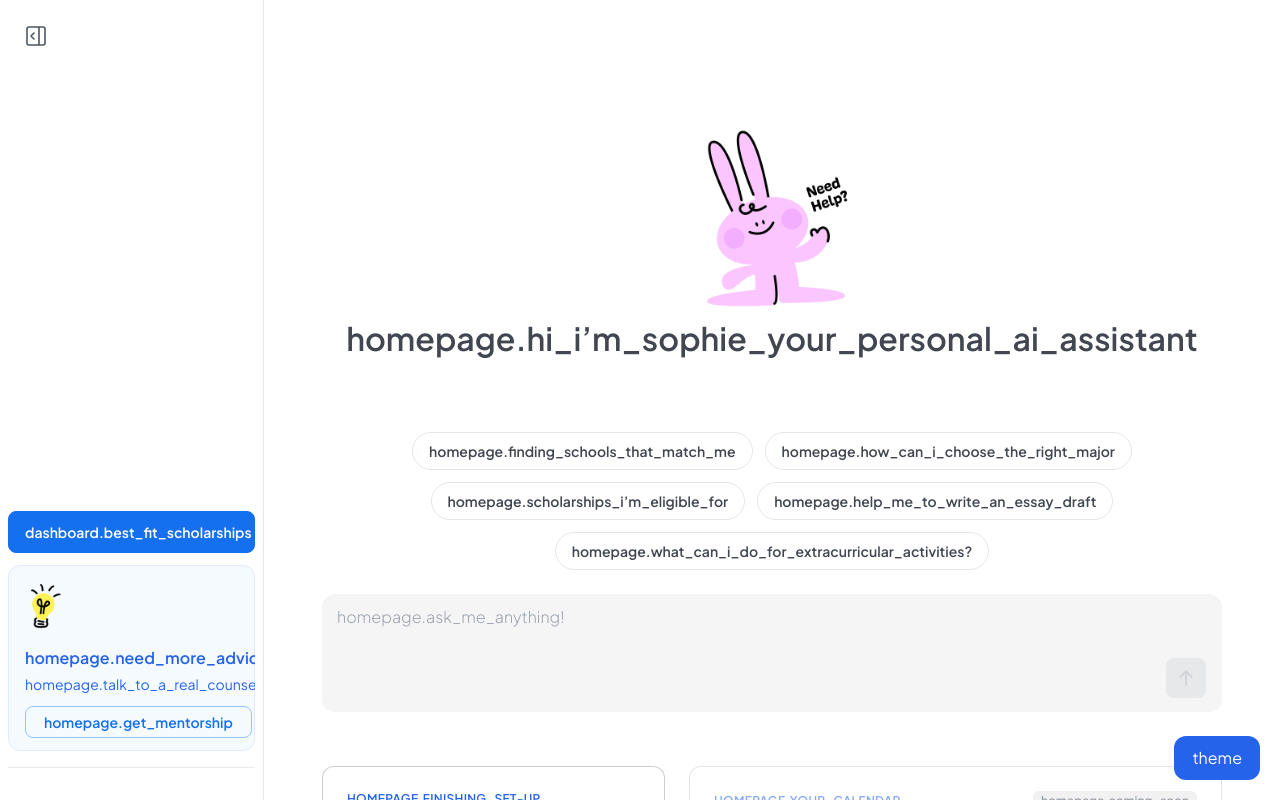
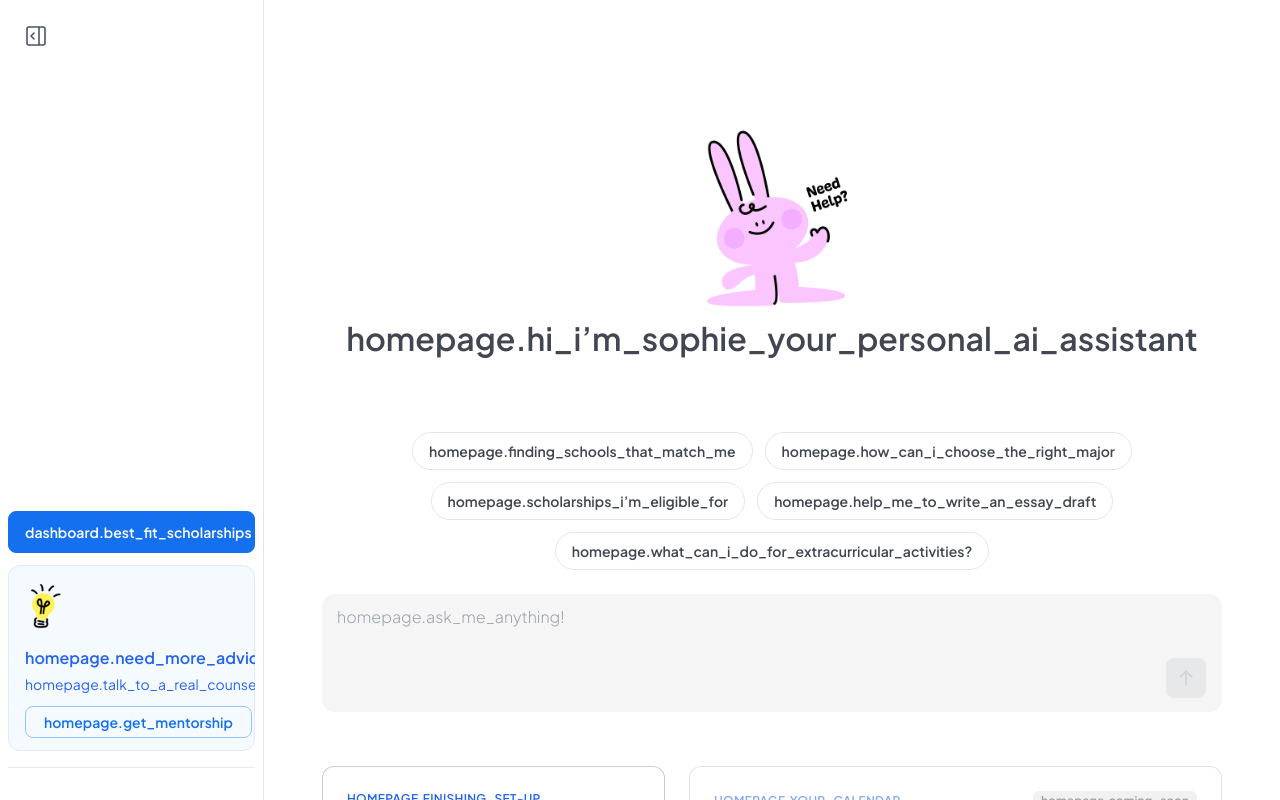
Before and after one commit to AK1-Arwstr-acct/RoadMap, a Nuxt app: page / in a window 1280 px wide. Built offline with nearby package versions, Linux system fonts and the light colour scheme.

Commit message:
theme button removed

```diff
--- a/app.vue
+++ b/app.vue
@@ -12,14 +12,14 @@
       />
     </Transition>
     <!--temp theme changer-->
-    <div class="fixed bottom-5 right-5">
+    <!-- <div class="fixed bottom-5 right-5">
       <button
         @click="toggleTheme"
         class="text-white bg-blue-600 rounded-xl py-2.5 px-[18px]"
       >
         theme
       </button>
-    </div>
+    </div> -->
   </div>
 </template>
 <script setup lang="ts">
```
